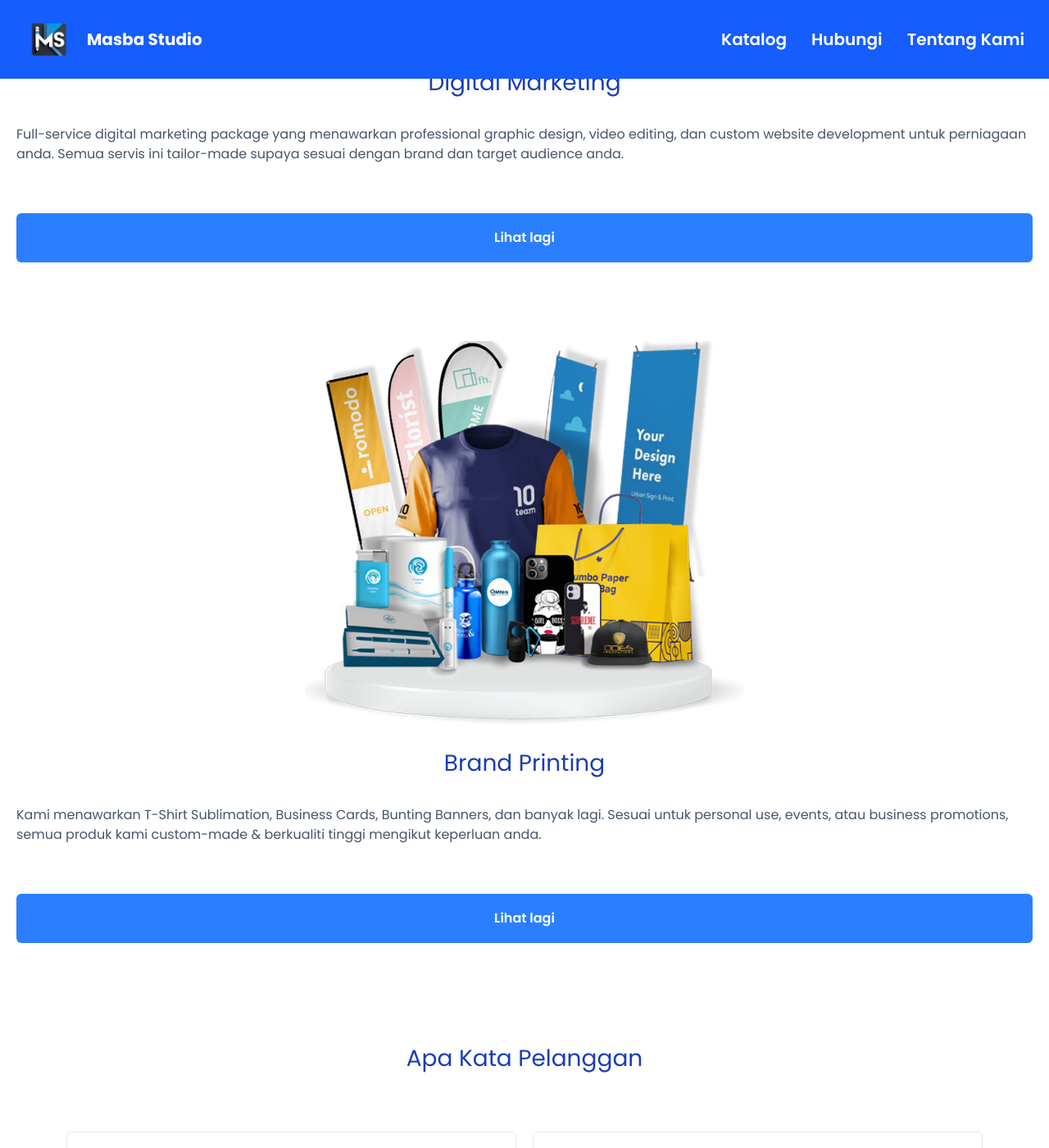
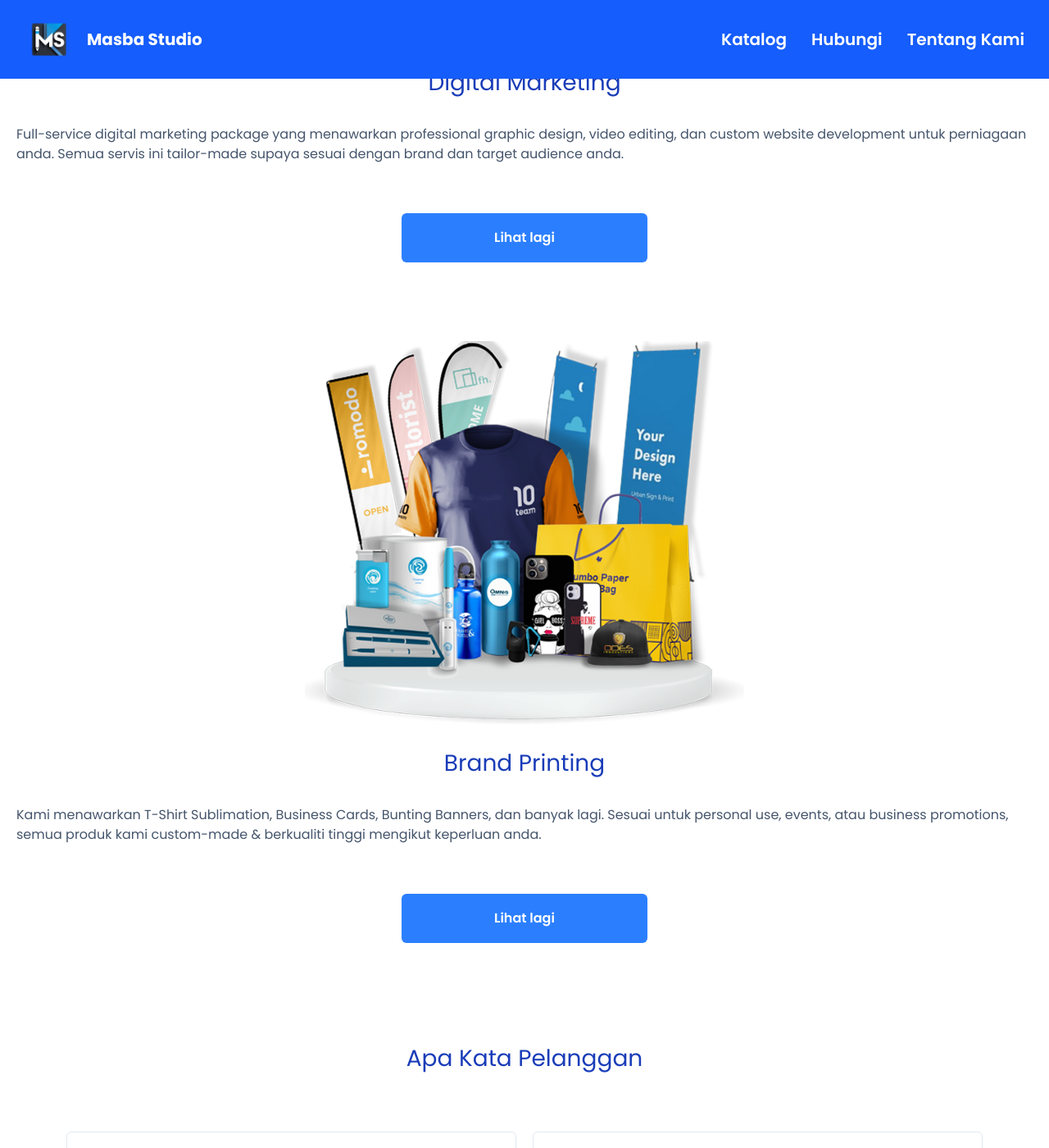
Before and after one commit to masba12/MasbaStudio, a Jekyll site: the page built from index.md, in a window 1280 px wide and 1400 px high, scrolled down 2174 px. Shown: the whole window at 82% size. Built offline with Jekyll 4.4.1, drawn with Linux system fonts in a browser that asks for light colours; some of the changed text lies outside the part shown.

Commit message:
fix sm main cta

```diff
--- a/_layouts/index.html
+++ b/_layouts/index.html
@@ -105,7 +105,6 @@
 				</div>
 			</div>
 		</section>
-{% comment %}
 		<section class="main-cta">
 			<div class="tilted-bg"></div>
 			<div class="content">
@@ -118,7 +117,6 @@
 				</div>
 			</div>
 		</section>
-		{% endcomment %}
 	</main>
 	<footer>
 		<p>&copy 2025 Masba Studio. Hak Cipta Terpelihara.</p>
--- a/_sass/index.scss
+++ b/_sass/index.scss
@@ -342,7 +342,9 @@
 
       .service-cta {
         display: block;
+        width: 300px;
         max-width: 100%;
+        margin: 0 auto;
         padding: 18px 70px;
         font-size: 16px;
         font-weight: 600;
@@ -406,28 +408,29 @@
 
 .main-cta {
   position: relative;
-  height: 607px;
+
+  // height: 607px;
   background-image: linear-gradient(to top right, $blue-700, $blue-800);
   overflow: hidden;
 
   .tilted-bg {
     position: absolute;
-    top: 0%;
-    left: -40%;
-    width: 200%;
-    height: 140%;
+    top: 50%;
+    left: 50%;
+    width: 500px;
+    height: 1800px;
+    transform: translate(-50%, -50%) rotate(-42deg);
 
     // transform: translate(-50%, -50%);
     background-color: $blue-600;
     z-index: 0;
     transform-origin: center center;
-    rotate: 42deg;
   }
 
   .content {
     position: relative;
+    padding: 90px 20px;
     z-index: 10;
-    padding-top: 180px;
     text-align: center;
 
     .cta-title {
@@ -446,13 +449,17 @@
       display: flex;
       align-items: center;
       justify-content: center;
-      max-width: 640px;
+      max-width: 100%;
       margin: 0 auto;
-      gap: 30px;
+      flex-wrap: wrap;
+      gap: 15px 30px;
 
       .book-now {
-        display: block;
-        width: 100%;
+        display: flex;
+        align-items: center;
+        justify-content: center;
+        width: 300px;
+        max-width: 100%;
         padding: 20px;
         font-size: 16px;
         font-weight: 600;
@@ -460,12 +467,11 @@
         border-radius: 6px;
         background-color: $blue-700;
         text-align: center;
-
       }
 
       .contact-us {
         display: block;
-        width: 100%;
+        width: 300px;
         padding: 20px;
         font-size: 16px;
         font-weight: 600;
```
